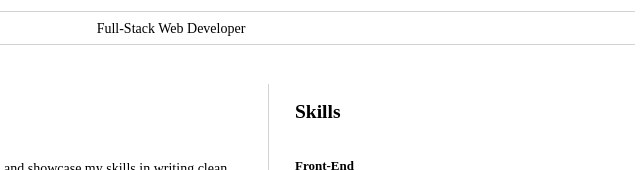
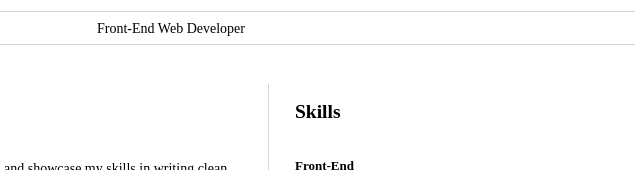
Before and after one commit to Abdulrahman-Sallam/CV, a plain HTML site: page index.html in a window 1280 px wide. Shown: the part 235-405 px from the top of the page, 469-1109 px from the left. Drawn offline with Linux system fonts and the light colour scheme.

Commit message:
fix: email space, change: title to Front-End

```diff
--- a/index.html
+++ b/index.html
@@ -32,7 +32,7 @@
     <header>
       <section class="name">
         <h1>ABDULRAHMAN <b>SALLAM</b></h1>
-        <p class="title">Full-Stack Web Developer</p>
+        <p class="title">Front-End Web Developer</p>
       </section>
     </header>
     <div class="main">
@@ -154,7 +154,7 @@
           <p class="mail">
             <i class="fas fa-envelope"></i>
             <a
-              href="mailto: abdulrahman.mohamed.sallam@gmail.com"
+              href="mailto:abdulrahman.mohamed.sallam@gmail.com"
               target="_blank"
               >abdulrahman.mohamed.sallam@gmail.com</a
             >
```
